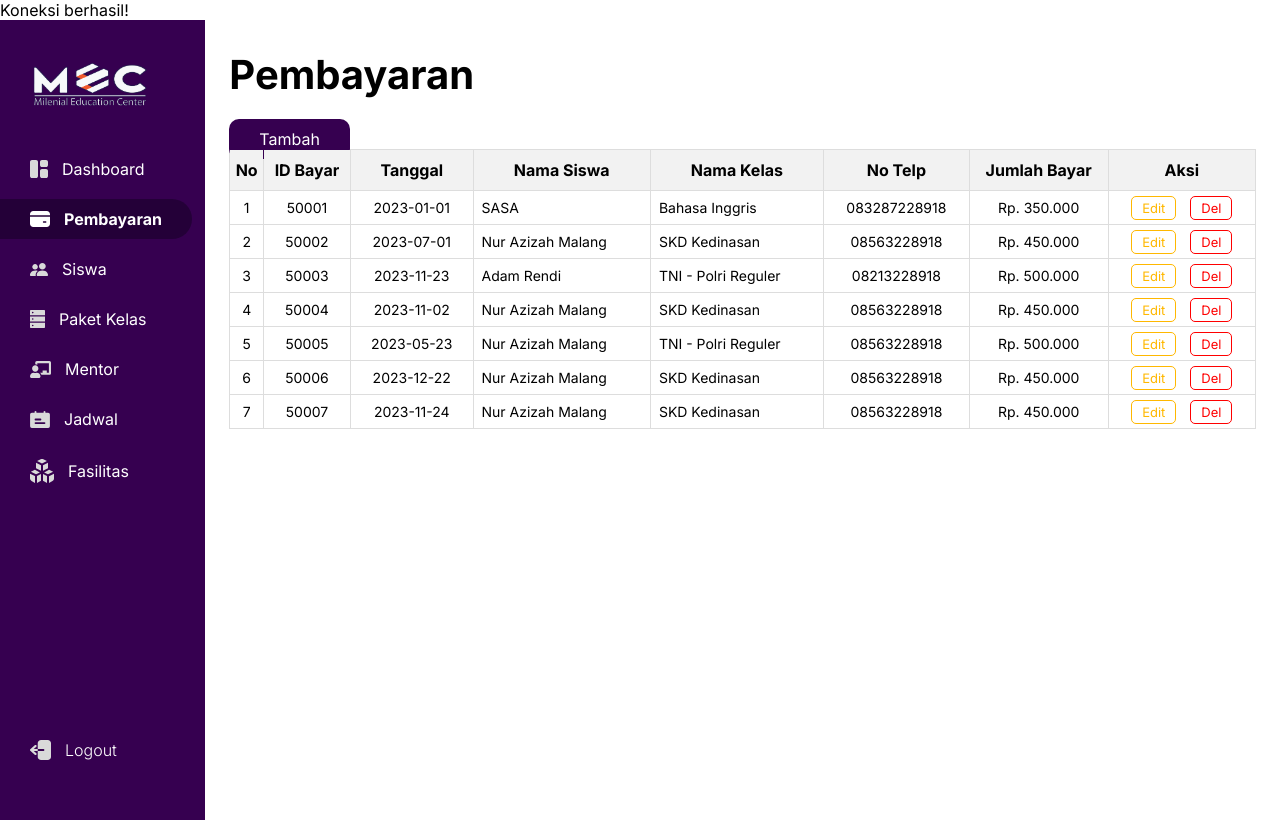
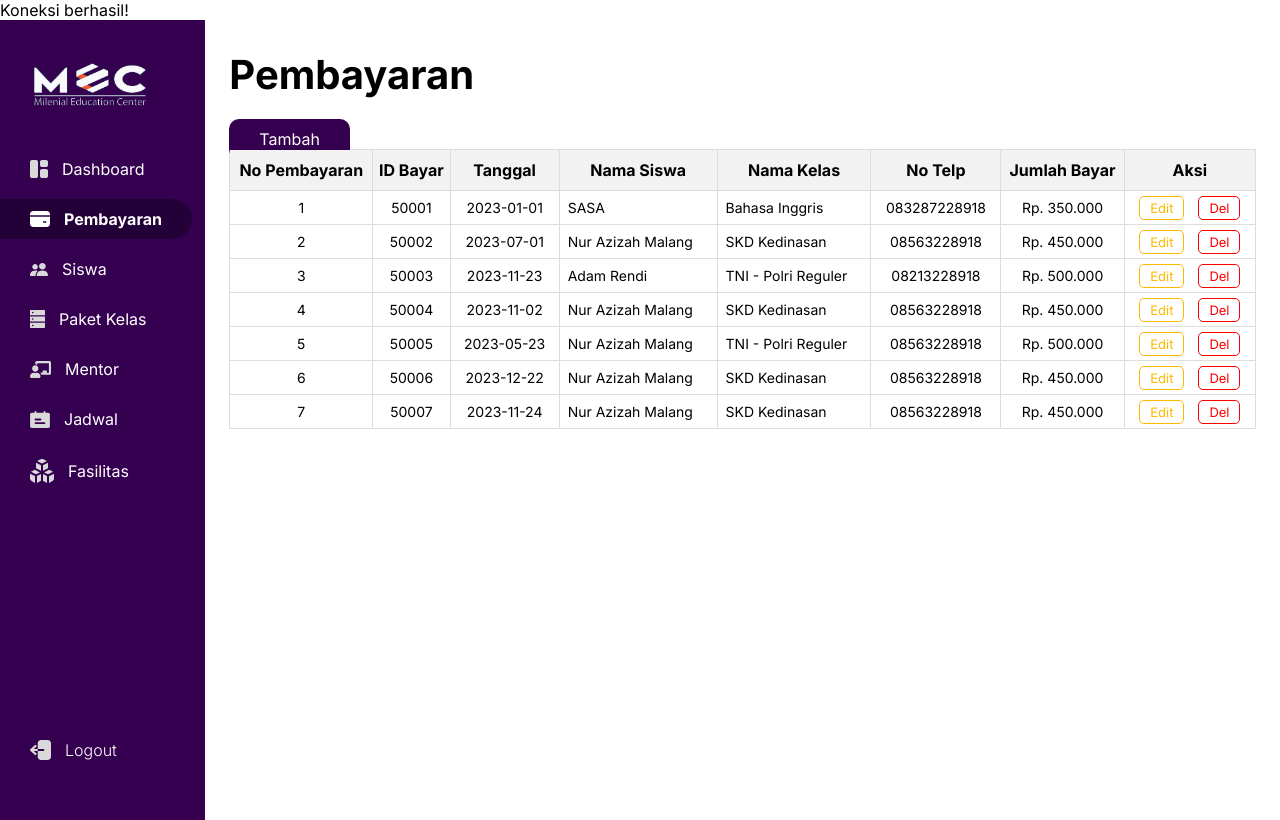
Before and after one commit to JunandaDeyastusesa/komputasi-awan-1, a PHP site: page /OOP/pembayaran/index.php in a window 1280 px wide. Run offline with PHP 8.4, Linux system fonts and the light colour scheme; data comes from the database, SQL or seed files in the repository; data that the repository does not hold is empty.

Commit message:
Update index.php

```diff
--- a/OOP/pembayaran/index.php
+++ b/OOP/pembayaran/index.php
@@ -109,7 +109,7 @@ if ($_SERVER['REQUEST_METHOD'] == 'POST') {
                 <table>
                     <thead>
                         <tr>
-                            <th>No</th>
+                            <th>No Pembayaran</th>
                             <th>ID Bayar</th>
                             <th>Tanggal</th>
                             <th>Nama Siswa</th>
```
